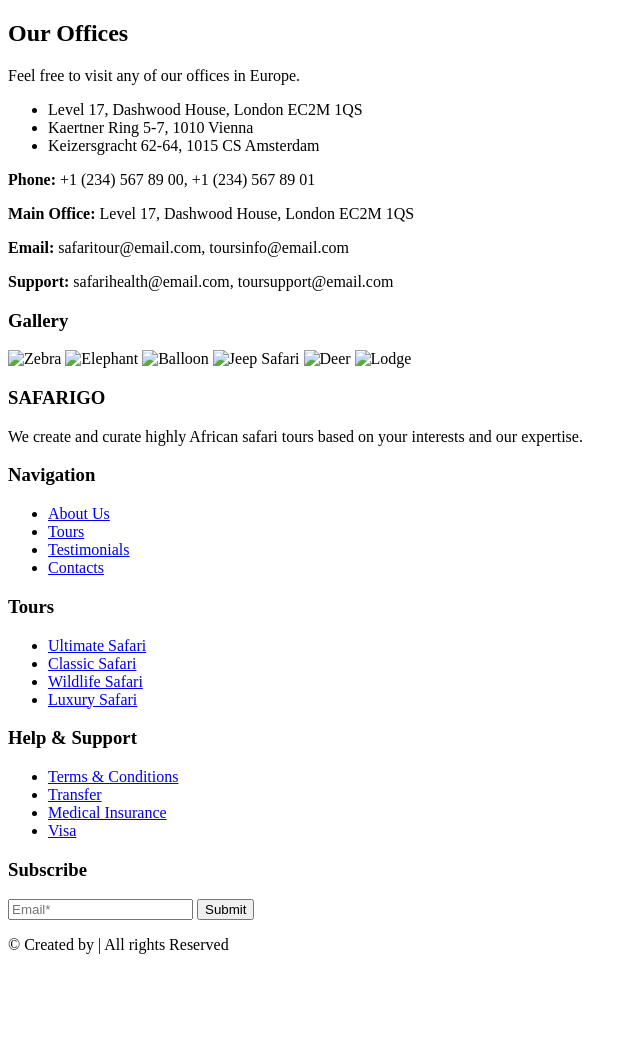
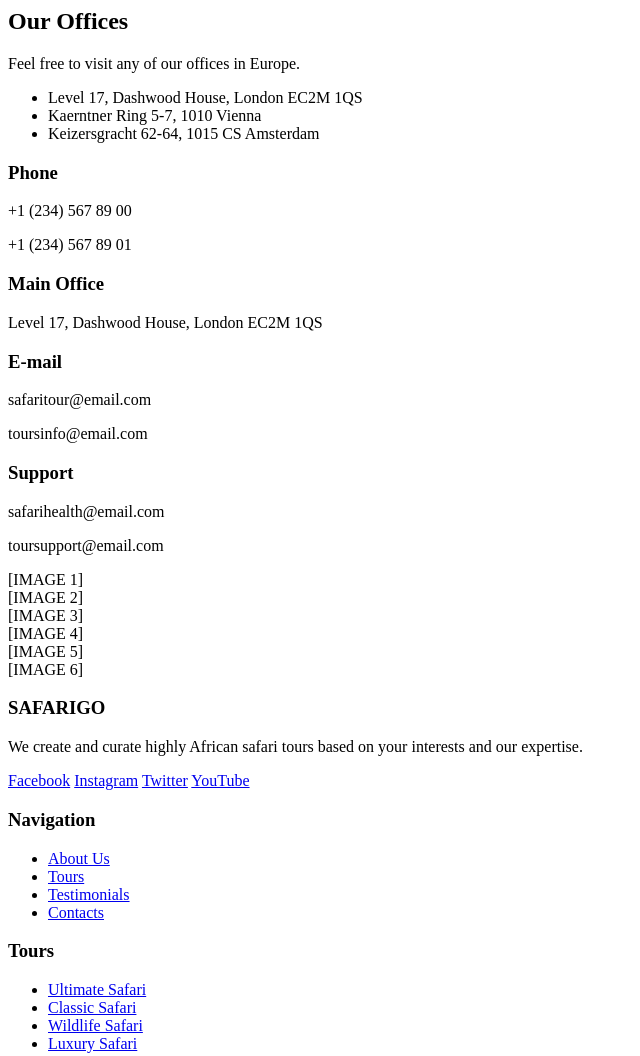
Before and after one commit to verlinbert/homework-1lesson, a plain HTML site: page index.html in a window 1280 px wide. Shown: the top 1056 px of the page, without its empty margins (0-640 px from the left). Before the commit the page ends 970 px from the top, so only its background shows below. Drawn offline with Linux system fonts and the light colour scheme.

Commit message:
Add footer

```diff
--- a/index.html
+++ b/index.html
@@ -1,122 +1,74 @@
-<!-- <!DOCTYPE html>
-<html lang="en">
-<head>
-    <meta charset="UTF-8">
-    <meta name="viewport" content="width=device-width, initial-scale=1.0">
-    <title>SafariGo</title>
-</head>
-<body>
+<footer class="footer">
+    <div class="footer__container">
 
-    <h2>Our Offices</h2>
-    <p>Feel free to visit any of our offices in Europe.</p>
-
-    <ul>
-        <li>Level 17, Dashwood House, London EC2M 1QS</li>
-        <li>Kaertner Ring 5-7, 1010 Vienna</li>
-        <li>Keizersgracht 62-64, 1015 CS Amsterdam</li>
-    </ul>
-
-    <h3>Contact Information</h3>
-    <p><strong>Phone:</strong> +1 (234) 567 89 00, +1 (234) 567 89 01</p>
-    <p><strong>Main Office:</strong> Level 17, Dashwood House, London EC2M 1QS</p>
-    <p><strong>Email:</strong> safaritour@email.com, toursinfo@email.com</p>
-    <p><strong>Support:</strong> safarihealth@email.com, toursupport@email.com</p>
-
-    <h3>Gallery</h3>
-    <div>
-        <img src="zebra.jpg" alt="Zebra">
-        <img src="elephant.jpg" alt="Elephant">
-        <img src="hot-air-balloon.jpg" alt="Balloon">
-        <img src="jeep-safari.jpg" alt="Jeep Safari">
-        <img src="deer.jpg" alt="Deer">
-        <img src="jungle-lodge.jpg" alt="Lodge">
-    </div>
-
-    <footer>
-        <h3>SAFARIGO</h3>
-        <p>We create and curate highly African safari tours based on your interests and our expertise.</p>
-
-        <h3>Navigation</h3>
-        <ul>
-            <li><a href="#">About Us</a></li>
-            <li><a href="#">Tours</a></li>
-            <li><a href="#">Testimonials</a></li>
-            <li><a href="#">Contacts</a></li>
-        </ul>
-
-        <h3>Tours</h3>
-        <ul>
-            <li><a href="#">Ultimate Safari</a></li>
-            <li><a href="#">Classic Safari</a></li>
-            <li><a href="#">Wildlife Safari</a></li>
-            <li><a href="#">Luxury Safari</a></li>
-        </ul>
-
-        <h3>Help & Support</h3>
-        <ul>
-            <li><a href="#">Terms & Conditions</a></li>
-            <li><a href="#">Transfer</a></li>
-            <li><a href="#">Medical Insurance</a></li>
-            <li><a href="#">Visa</a></li>
-        </ul>
-
-        <h3>Subscribe</h3>
-        <form>
-            <input type="email" placeholder="Email*">
-            <button type="submit">Submit</button>
-        </form>
-
-        <p>© Created by | All rights Reserved</p>
-    </footer>
-
-</body>
-</html> -->
-<!DOCTYPE html>
-<html lang="en">
-<head>
-    <meta charset="UTF-8">
-    <meta name="viewport" content="width=device-width, initial-scale=1.0">
-    <title>SafariGo</title>
-</head>
-<body>
-
-    <section class="offices">
+        <!-- Офіси -->
+        <section class="footer__offices offices">
             <h2 class="offices__title">Our Offices</h2>
-        <p class="offices__subtitle">Feel free to visit any of our offices in Europe.</p>
+            <p class="offices__description">Feel free to visit any of our offices in Europe.</p>
 
             <ul class="offices__list">
-            <li class="offices__item">Level 17, Dashwood House, London EC2M 1QS</li>
-            <li class="offices__item">Kaertner Ring 5-7, 1010 Vienna</li>
-            <li class="offices__item">Keizersgracht 62-64, 1015 CS Amsterdam</li>
+                <li class="offices__item">
+                    <span class="offices__icon"></span>
+                    Level 17, Dashwood House, London EC2M 1QS
+                </li>
+                <li class="offices__item">
+                    <span class="offices__icon"></span>
+                    Kaerntner Ring 5-7, 1010 Vienna
+                </li>
+                <li class="offices__item">
+                    <span class="offices__icon"></span>
+                    Keizersgracht 62-64, 1015 CS Amsterdam
+                </li>
             </ul>
 
             <div class="offices__contacts">
-            <p class="offices__contact"><strong>Phone:</strong> +1 (234) 567 89 00, +1 (234) 567 89 01</p>
-            <p class="offices__contact"><strong>Main Office:</strong> Level 17, Dashwood House, London EC2M 1QS</p>
-            <p class="offices__contact"><strong>Email:</strong> safaritour@email.com, toursinfo@email.com</p>
-            <p class="offices__contact"><strong>Support:</strong> safarihealth@email.com, toursupport@email.com</p>
+                <div class="offices__contact">
+                    <h3 class="offices__contact-title">Phone</h3>
+                    <p class="offices__contact-info">+1 (234) 567 89 00</p>
+                    <p class="offices__contact-info">+1 (234) 567 89 01</p>
+                </div>
+                <div class="offices__contact">
+                    <h3 class="offices__contact-title">Main Office</h3>
+                    <p class="offices__contact-info">Level 17, Dashwood House, London EC2M 1QS</p>
+                </div>
+                <div class="offices__contact">
+                    <h3 class="offices__contact-title">E-mail</h3>
+                    <p class="offices__contact-info">safaritour@email.com</p>
+                    <p class="offices__contact-info">toursinfo@email.com</p>
+                </div>
+                <div class="offices__contact">
+                    <h3 class="offices__contact-title">Support</h3>
+                    <p class="offices__contact-info">safarihealth@email.com</p>
+                    <p class="offices__contact-info">toursupport@email.com</p>
+                </div>
+            </div>
+
+            <div class="offices__gallery">
+                <div class="offices__gallery-item">[IMAGE 1]</div>
+                <div class="offices__gallery-item">[IMAGE 2]</div>
+                <div class="offices__gallery-item">[IMAGE 3]</div>
+                <div class="offices__gallery-item">[IMAGE 4]</div>
+                <div class="offices__gallery-item">[IMAGE 5]</div>
+                <div class="offices__gallery-item">[IMAGE 6]</div>
             </div>
         </section>
 
-    <section class="gallery">
-        <h3 class="gallery__title">Gallery</h3>
-        <div class="gallery__list">
-            <img class="gallery__image" src="zebra.jpg" alt="Zebra">
-            <img class="gallery__image" src="elephant.jpg" alt="Elephant">
-            <img class="gallery__image" src="hot-air-balloon.jpg" alt="Balloon">
-            <img class="gallery__image" src="jeep-safari.jpg" alt="Jeep Safari">
-            <img class="gallery__image" src="deer.jpg" alt="Deer">
-            <img class="gallery__image" src="jungle-lodge.jpg" alt="Lodge">
-        </div>
-    </section>
-
-    <footer class="footer">
+        <!-- Основна частина футера -->
+        <div class="footer__content">
             <div class="footer__brand">
                 <h3 class="footer__title">SAFARIGO</h3>
                 <p class="footer__description">We create and curate highly African safari tours based on your interests and our expertise.</p>
+
+                <div class="footer__social">
+                    <a href="#" class="footer__social-link">Facebook</a>
+                    <a href="#" class="footer__social-link">Instagram</a>
+                    <a href="#" class="footer__social-link">Twitter</a>
+                    <a href="#" class="footer__social-link">YouTube</a>
+                </div>
             </div>
 
             <nav class="footer__nav">
+                <div class="footer__column">
                     <h3 class="footer__nav-title">Navigation</h3>
                     <ul class="footer__nav-list">
                         <li class="footer__nav-item"><a href="#" class="footer__nav-link">About Us</a></li>
@@ -124,9 +76,9 @@
                         <li class="footer__nav-item"><a href="#" class="footer__nav-link">Testimonials</a></li>
                         <li class="footer__nav-item"><a href="#" class="footer__nav-link">Contacts</a></li>
                     </ul>
-        </nav>
+                </div>
 
-        <nav class="footer__nav">
+                <div class="footer__column">
                     <h3 class="footer__nav-title">Tours</h3>
                     <ul class="footer__nav-list">
                         <li class="footer__nav-item"><a href="#" class="footer__nav-link">Ultimate Safari</a></li>
@@ -134,9 +86,9 @@
                         <li class="footer__nav-item"><a href="#" class="footer__nav-link">Wildlife Safari</a></li>
                         <li class="footer__nav-item"><a href="#" class="footer__nav-link">Luxury Safari</a></li>
                     </ul>
-        </nav>
+                </div>
 
-        <nav class="footer__nav">
+                <div class="footer__column">
                     <h3 class="footer__nav-title">Help & Support</h3>
                     <ul class="footer__nav-list">
                         <li class="footer__nav-item"><a href="#" class="footer__nav-link">Terms & Conditions</a></li>
@@ -144,18 +96,21 @@
                         <li class="footer__nav-item"><a href="#" class="footer__nav-link">Medical Insurance</a></li>
                         <li class="footer__nav-item"><a href="#" class="footer__nav-link">Visa</a></li>
                     </ul>
+                </div>
             </nav>
 
             <div class="footer__subscribe">
                 <h3 class="footer__subscribe-title">Subscribe</h3>
                 <form class="footer__form">
-                <input type="email" class="footer__input" placeholder="Email*">
+                    <input type="email" class="footer__input" placeholder="Email*" required>
                     <button type="submit" class="footer__button">Submit</button>
                 </form>
             </div>
+        </div>
+    </div>
 
-        <p class="footer__copyright">© Created by | All rights Reserved</p>
+    <div class="footer__bottom">
+        <p class="footer__copyright">© Created by <span class="footer__author">Your Company</span></p>
+        <p class="footer__rights">All rights Reserved</p>
+    </div>
 </footer>
-
-</body>
-</html>
```
Lines whose indentation alone changed are shown as unchanged.
